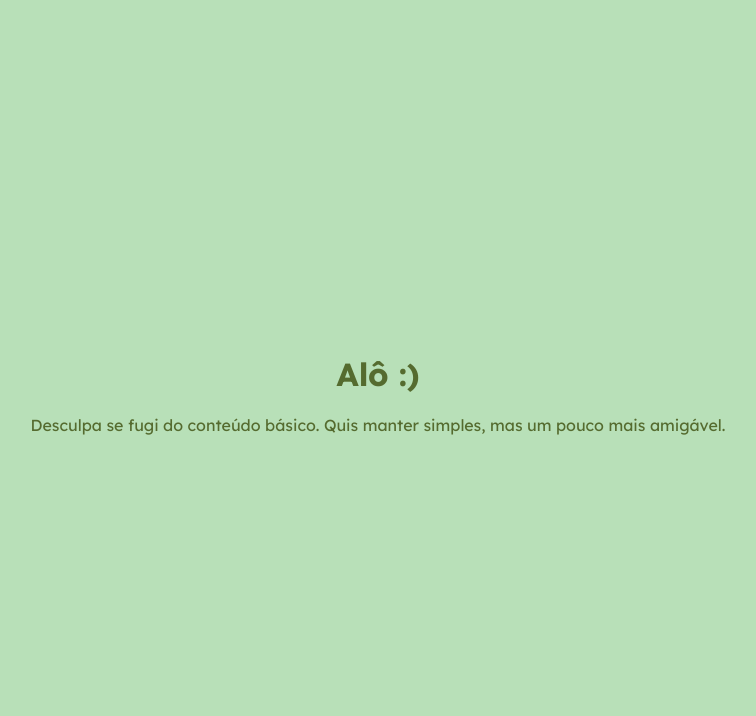
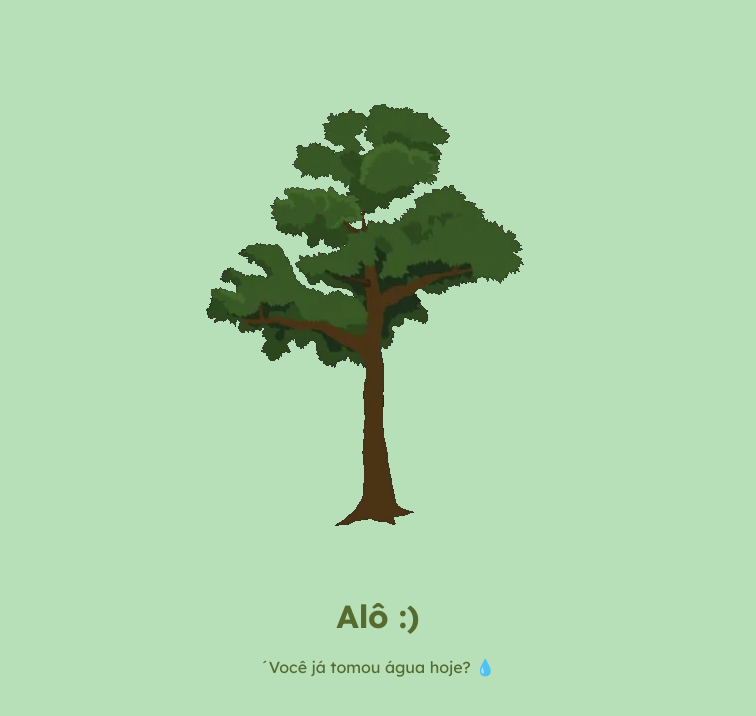
Before and after one commit to livnascimento/pratica-desenvolvimento-atividade-01, a plain HTML site: page index.html in a window 1280 px wide. Shown: the whole page, without its empty margins (262-1018 px from the left). Drawn offline with Linux system fonts and the light colour scheme.

Commit message:
add: adicionando imagem + css interno

```diff
--- a/index.html
+++ b/index.html
@@ -7,12 +7,26 @@
     <link rel="preconnect" href="https://fonts.googleapis.com">
     <link rel="preconnect" href="https://fonts.gstatic.com" crossorigin>
     <link href="https://fonts.googleapis.com/css2?family=Lexend:wght@100..900&display=swap" rel="stylesheet">
+    <style>
+        body {
+            color: darkolivegreen;
+            height: 90vh;
+            font-family: 'Lexend',
+            sans-serif;
+            background-color: rgb(184, 224, 184);
+            display: flex; flex-direction: column;
+            justify-content: center;
+            align-items: center;
+        }
+    </style>
 </head>
-<body style="height: 90vh; font-family: 'Lexend', sans-serif; background-color: rgb(184, 224, 184); display: flex; flex-direction: column; justify-content: center; align-items: center;">
-    <figure></figure>
+<body>
+    <figure>
+        <img src="./images/giphy.webp" alt="">
+    </figure>
     <main>
-        <h1 style="color: darkolivegreen;">Alô :)</h1>
+        <h1 >Alô :)</h1>
     </main>
-    <footer style="color: darkolivegreen;">Desculpa se fugi do conteúdo básico. Quis manter simples, mas um pouco mais amigável.</footer>
+    <footer>´Você já tomou água hoje? 💧</footer>
 </body>
 </html>
```
Also changed, not shown: images/giphy.webp (added).
